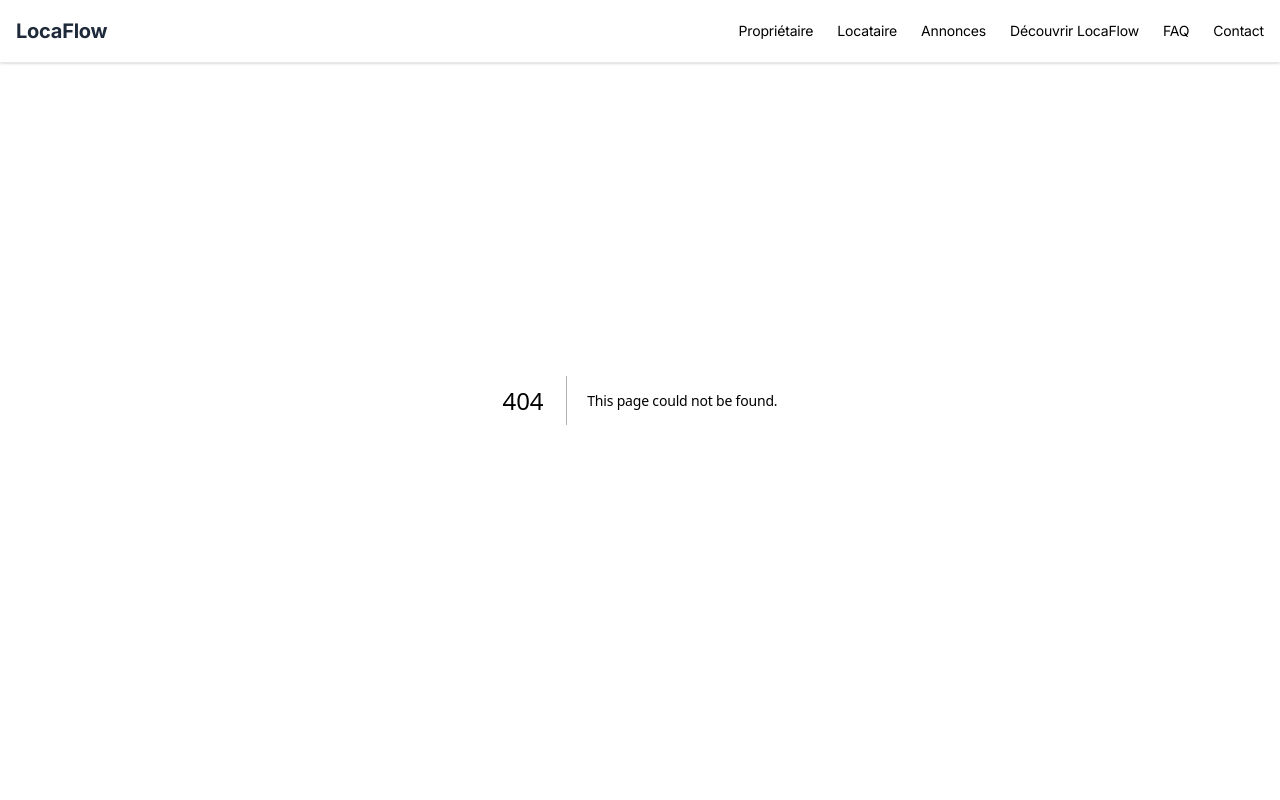
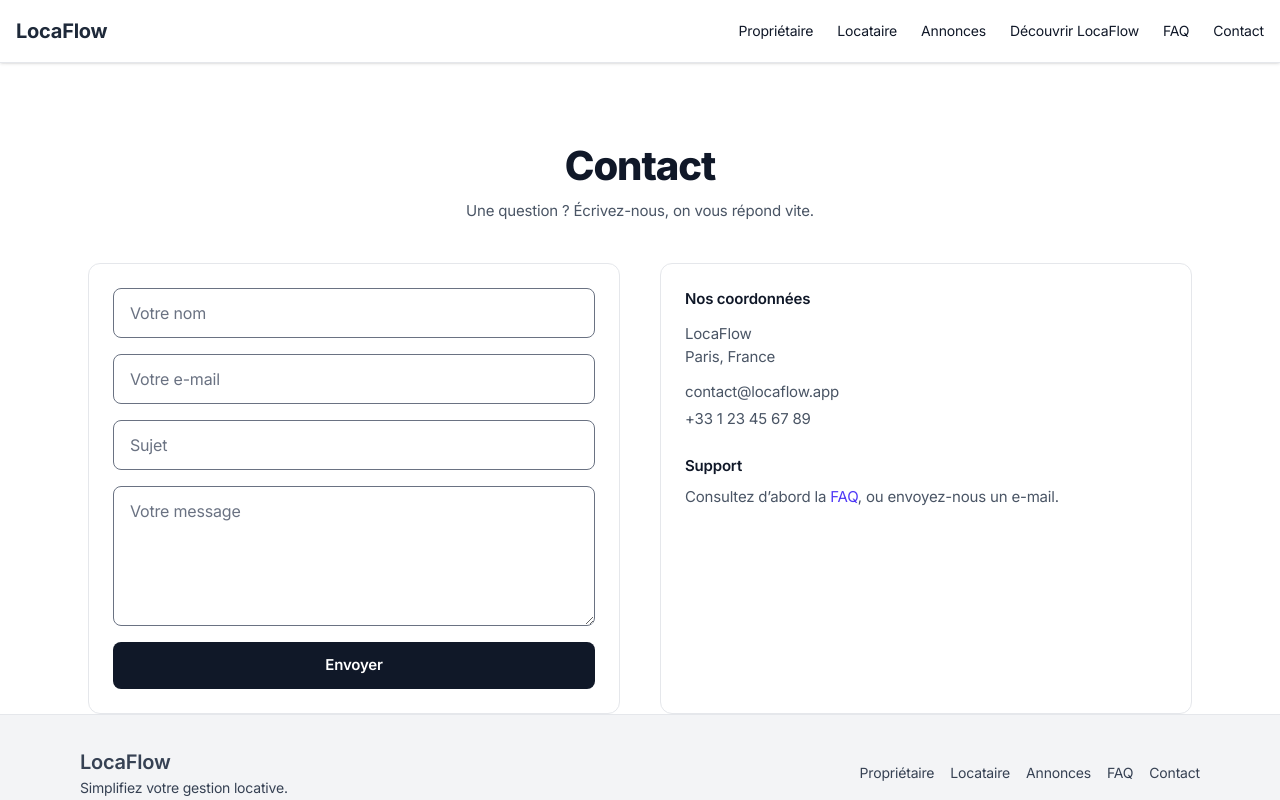
Before and after one commit to mikaelpackowski/locaflow, a Next.js app: page /contact in a window 1280 px wide. Before the commit this address had no page. Shown: the top 800 px of the page. Built offline with nearby package versions, Linux system fonts and the light colour scheme.

Commit message:
Create page.tsx

```diff
--- /dev/null
+++ b/app/(default)/contact/page.tsx
@@ -0,0 +1,47 @@
+export const metadata = {
+  title: "Contact – LocaFlow",
+  description: "Contactez notre équipe pour toute question.",
+};
+
+export default function ContactPage() {
+  return (
+    <section className="pt-28 md:pt-36">
+      <div className="mx-auto max-w-6xl px-4 sm:px-6">
+        <header className="text-center mb-10">
+          <h1 className="text-3xl md:text-4xl font-extrabold">Contact</h1>
+          <p className="mt-3 text-gray-600">Une question ? Écrivez-nous, on vous répond vite.</p>
+        </header>
+
+        <div className="grid gap-10 md:grid-cols-2">
+          {/* Formulaire (placeholder) */}
+          <form className="rounded-xl border p-6">
+            <div className="grid gap-4">
+              <input className="rounded-lg border px-4 py-3" placeholder="Votre nom" />
+              <input className="rounded-lg border px-4 py-3" placeholder="Votre e-mail" type="email" />
+              <input className="rounded-lg border px-4 py-3" placeholder="Sujet" />
+              <textarea className="min-h-[140px] rounded-lg border px-4 py-3" placeholder="Votre message" />
+              <button className="rounded-lg bg-gray-900 px-5 py-3 text-white font-semibold hover:bg-gray-800">
+                Envoyer
+              </button>
+            </div>
+          </form>
+
+          {/* Coordonnées */}
+          <div className="rounded-xl border p-6">
+            <h3 className="font-semibold mb-3">Nos coordonnées</h3>
+            <p className="text-gray-600">LocaFlow<br/>Paris, France</p>
+            <p className="mt-3 text-gray-600">contact@locaflow.app</p>
+            <p className="mt-1 text-gray-600">+33 1 23 45 67 89</p>
+
+            <div className="mt-6">
+              <h4 className="font-semibold mb-2">Support</h4>
+              <p className="text-gray-600">
+                Consultez d’abord la <a className="text-indigo-600 hover:underline" href="/faq">FAQ</a>, ou envoyez-nous un e-mail.
+              </p>
+            </div>
+          </div>
+        </div>
+      </div>
+    </section>
+  );
+}
```
